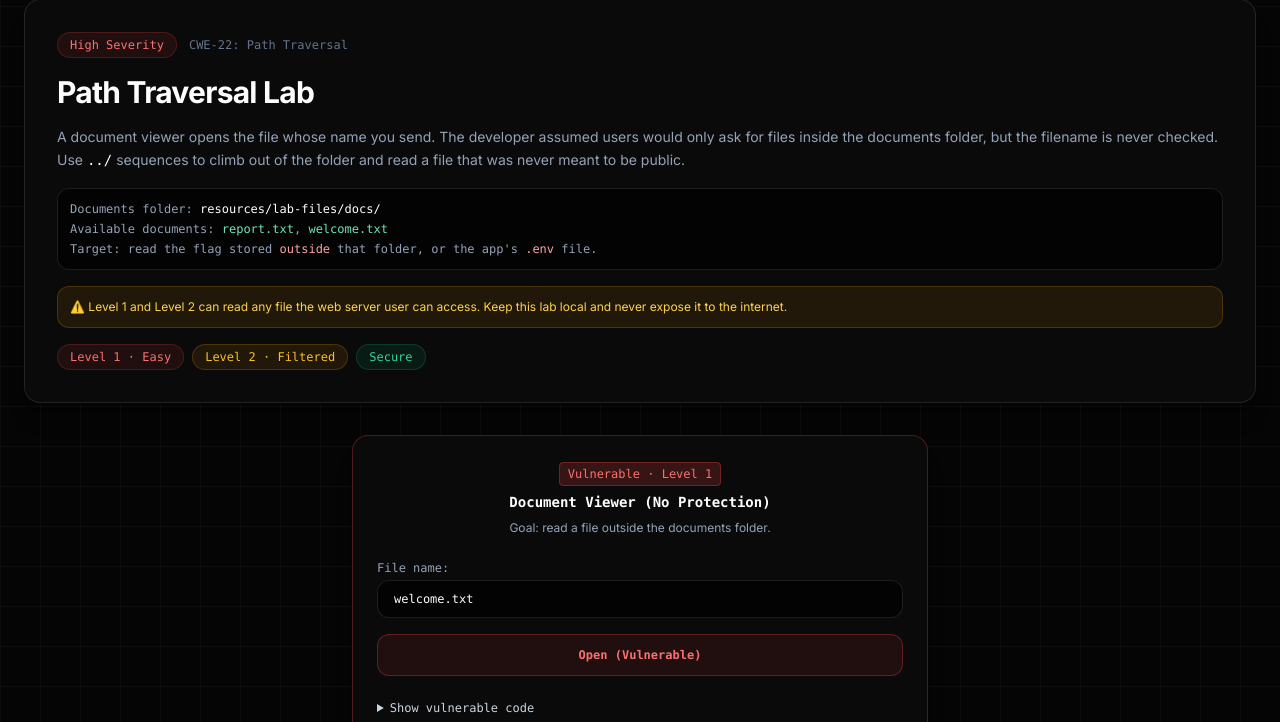
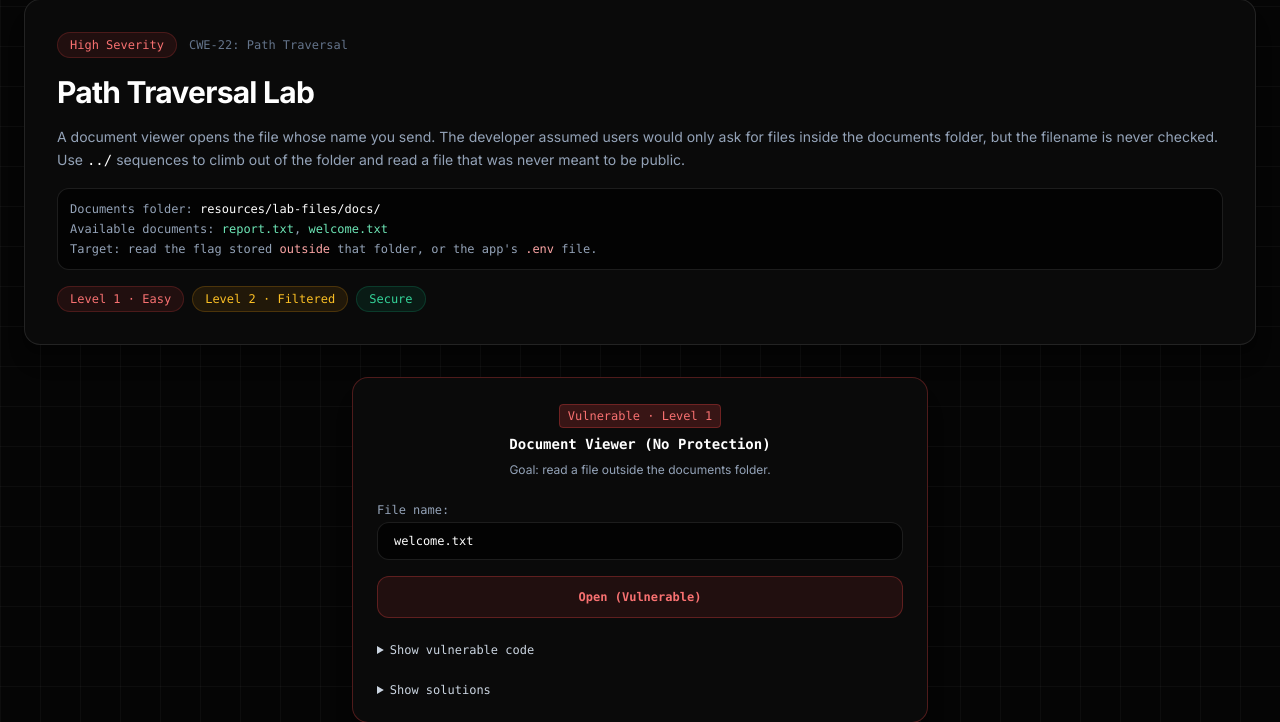
Before and after one commit to aymendja/laravel-vuln, a Laravel app: page /vulns/path-traversal in a window 1280 px wide. Shown: the part 194-916 px from the top of the page. Run offline with Laravel 12, Linux system fonts and the light colour scheme; some libraries are stand-ins or nearby versions.

Commit message:
update path-traversal view

```diff
--- a/resources/views/vuln/path-traversal.blade.php
+++ b/resources/views/vuln/path-traversal.blade.php
@@ -26,10 +26,7 @@
             </p>
             <p>Target: read the flag stored <span class="text-red-300">outside</span> that folder, or the app's <span class="text-red-300">.env</span> file.</p>
         </div>
-        <div class="bg-amber-500/10 border border-amber-500/20 rounded-xl p-3 text-xs text-amber-300">
-            ⚠️ Level 1 and Level 2 can read any file the web server user can access. Keep this lab local and
-            never expose it to the internet.
-        </div>
+
         <div class="flex flex-wrap gap-2 text-xs font-mono">
             <a href="#level1" class="px-3 py-1 rounded-full bg-red-500/10 text-red-400 border border-red-500/20 hover:bg-red-500/20">Level 1 &middot; Easy</a>
             <a href="#level2" class="px-3 py-1 rounded-full bg-amber-500/10 text-amber-400 border border-amber-500/20 hover:bg-amber-500/20">Level 2 &middot; Filtered</a>
```
